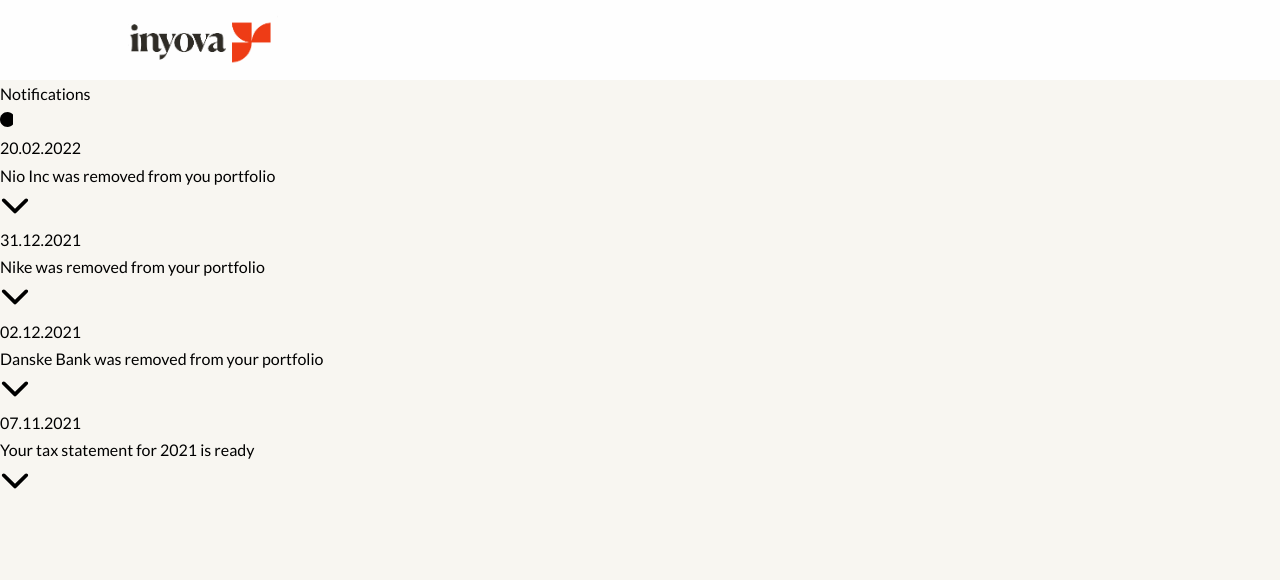
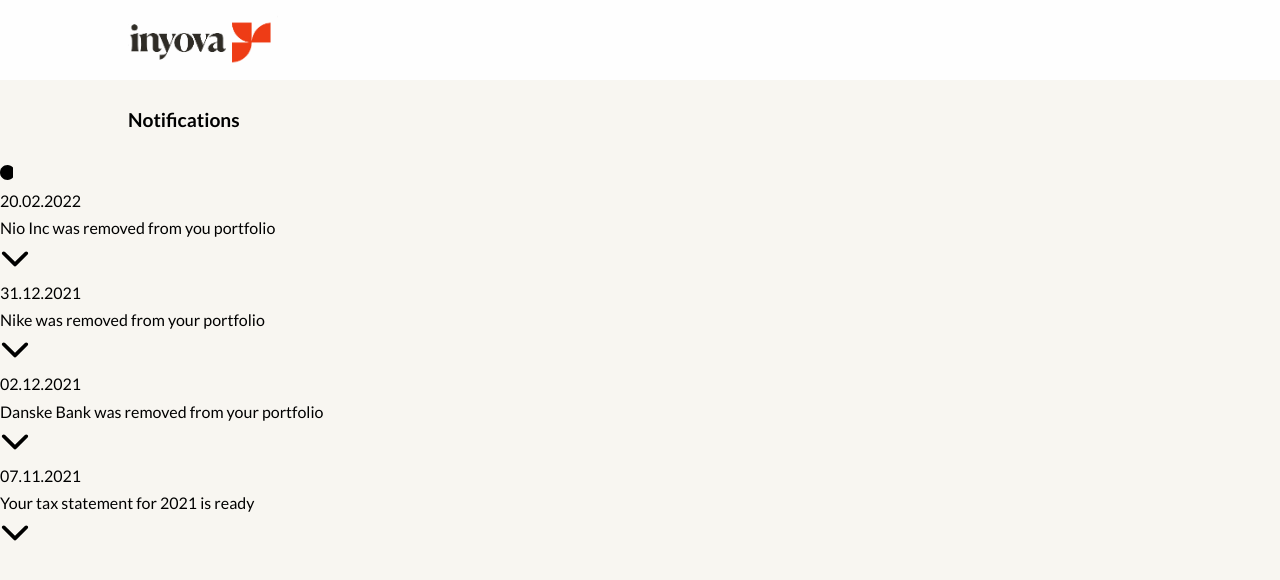
Before and after one commit to amstelmach/notification-center, a React (Create React App) app: page / in a window 1280 px wide. Shown: the top 580 px of the page. Built offline with nearby package versions, Linux system fonts and the light colour scheme.

Commit message:
add styles for header

```diff
--- a/src/index.css
+++ b/src/index.css
@@ -13,3 +13,15 @@
   background-color: #f8f6f1;
   line-height: 1.7rem;
 }
+
+.header__container {
+  margin: 0 10%;
+  height: 80px;
+  display: flex;
+  align-items: center;
+}
+
+.header__container header {
+  font-size: 1.2rem;
+  font-weight: 700;
+}
```
